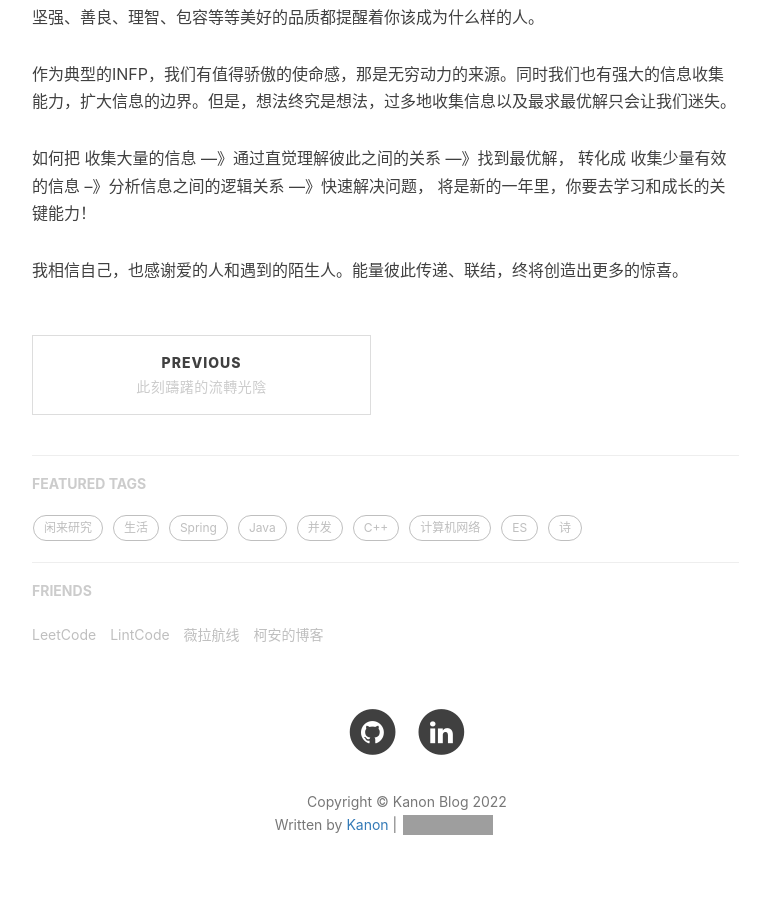
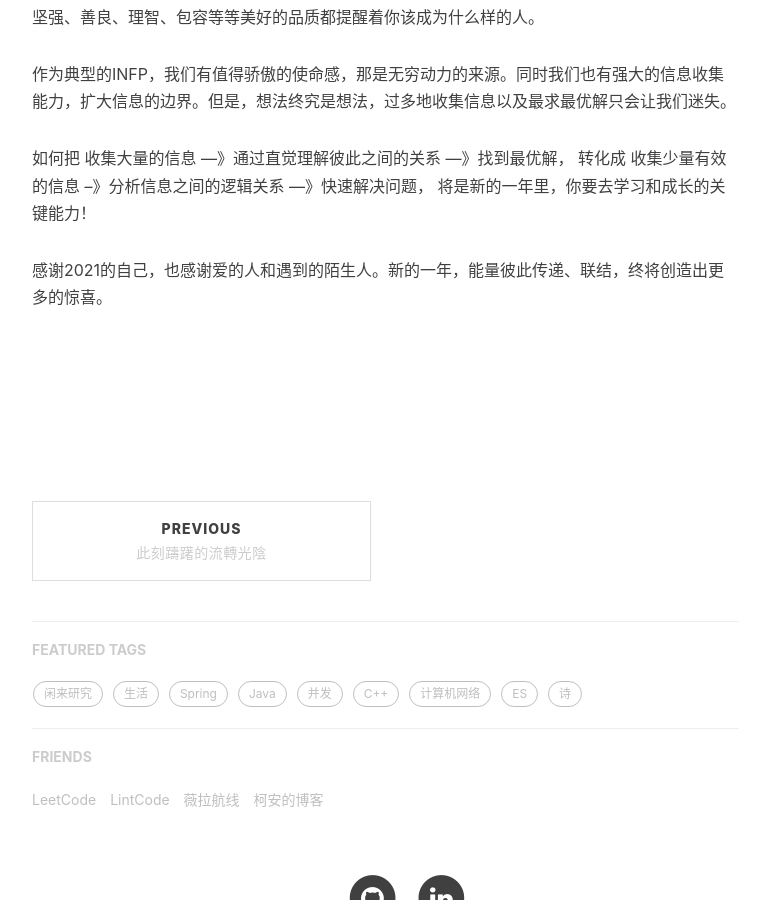
Before and after one commit to kanonjz/kanonjz.github.io, a Jekyll site: the page built from _posts/2022-01-02-2022-new-year.md, in a window 1280 px wide and 900 px high, scrolled down 849 px. Shown: the whole window, without its empty margins (233-1003 px from the left). Built offline with Jekyll 4.4.1, drawn with Linux system fonts in a browser that asks for light colours; nearby versions of some CDN libraries; comment, search, counter and statistics services are not loaded; grey boxes are pictures that could not be loaded.

Commit message:
Update 2022-01-02-2022-new-year.md

```diff
--- a/_posts/2022-01-02-2022-new-year.md
+++ b/_posts/2022-01-02-2022-new-year.md
@@ -21,4 +21,6 @@ tags:
 
 如何把 收集大量的信息 ---》通过直觉理解彼此之间的关系 ---》找到最优解， 转化成 收集少量有效的信息 --》分析信息之间的逻辑关系 ---》快速解决问题， 将是新的一年里，你要去学习和成长的关键能力！
 
-我相信自己，也感谢爱的人和遇到的陌生人。能量彼此传递、联结，终将创造出更多的惊喜。
+感谢2021的自己，也感谢爱的人和遇到的陌生人。新的一年，能量彼此传递、联结，终将创造出更多的惊喜。
+
+<br/><br/><br/><br/>
```
